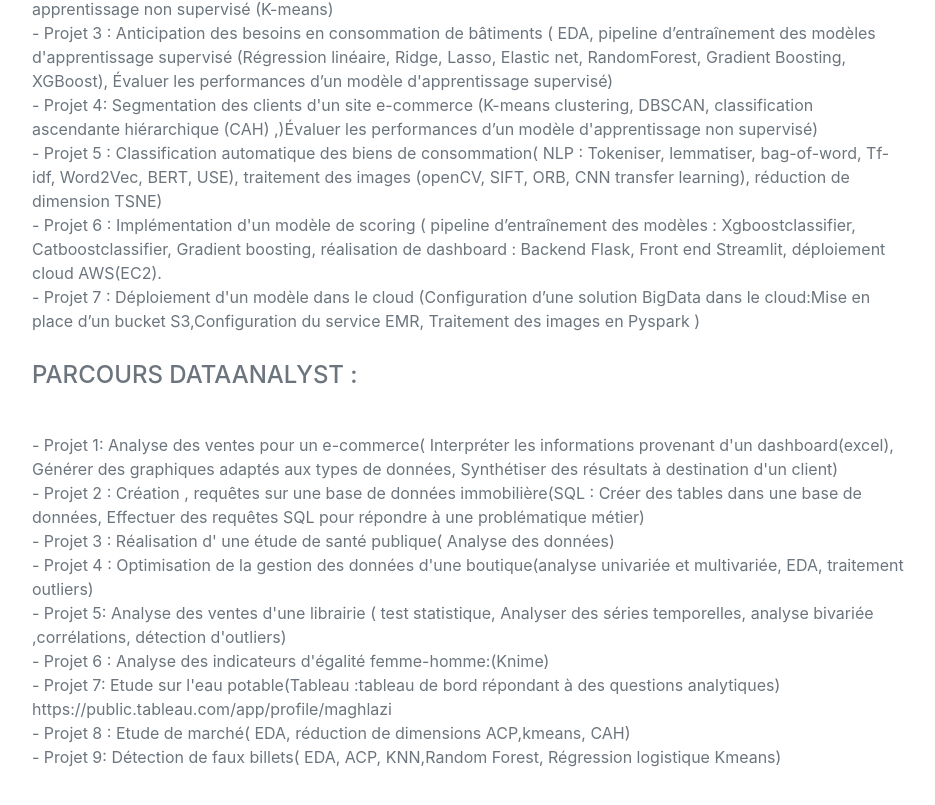
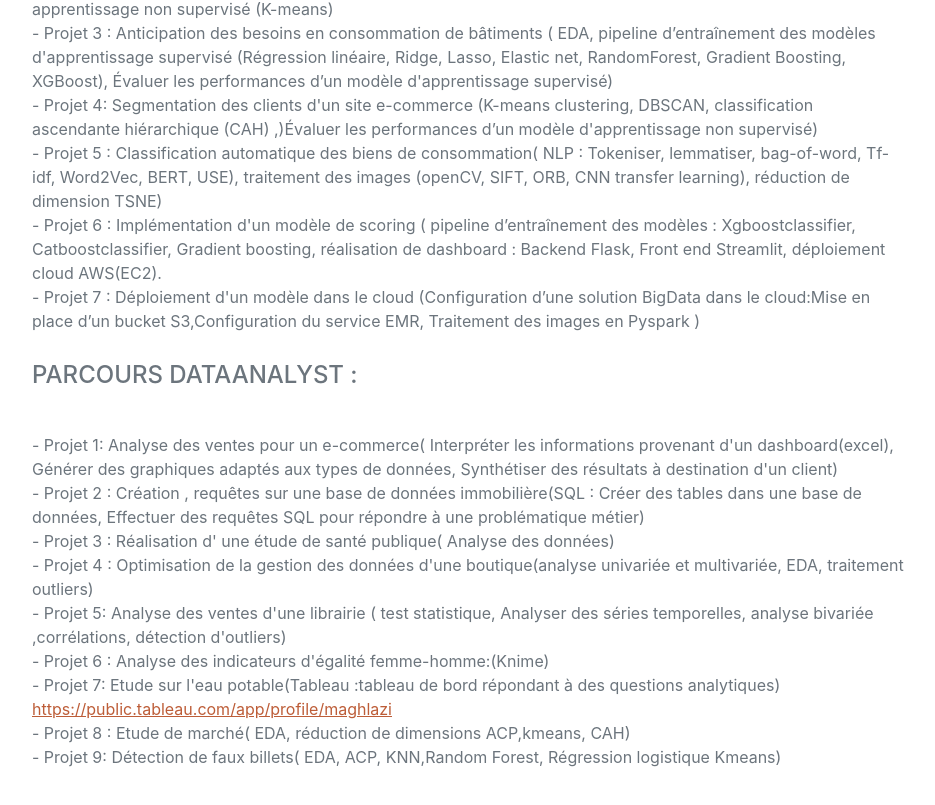
Before and after one commit to HananeMaghlazi/HananeMaghlazi.github.io, a plain HTML site: page index.html in a window 1280 px wide. Shown: the part 5563-6368 px from the top of the page, without its empty margins (328-1263 px from the left). Drawn offline with nearby package versions, Linux system fonts and the light colour scheme; a web font is replaced by a local one.

Commit message:
modify portfolio

```diff
--- a/index.html
+++ b/index.html
@@ -255,7 +255,8 @@
 <br>- Projet 5: Analyse des ventes d'une librairie ( test statistique, Analyser des séries temporelles, analyse bivariée ,corrélations, détection d'outliers)
 <br>- Projet 6 : Analyse des indicateurs d'égalité femme-homme:(Knime)
 <br>- Projet 7: Etude sur l'eau potable(Tableau :tableau de bord répondant à des questions analytiques)
-https://public.tableau.com/app/profile/maghlazi
+<a href="mailto:name@email.com"> https://public.tableau.com/app/profile/maghlazi </a>
+
 <br>- Projet 8 : Etude de marché( EDA, réduction de dimensions ACP,kmeans, CAH)
 <br>- Projet 9: Détection de faux billets( EDA, ACP, KNN,Random Forest, Régression logistique
 Kmeans)
```
